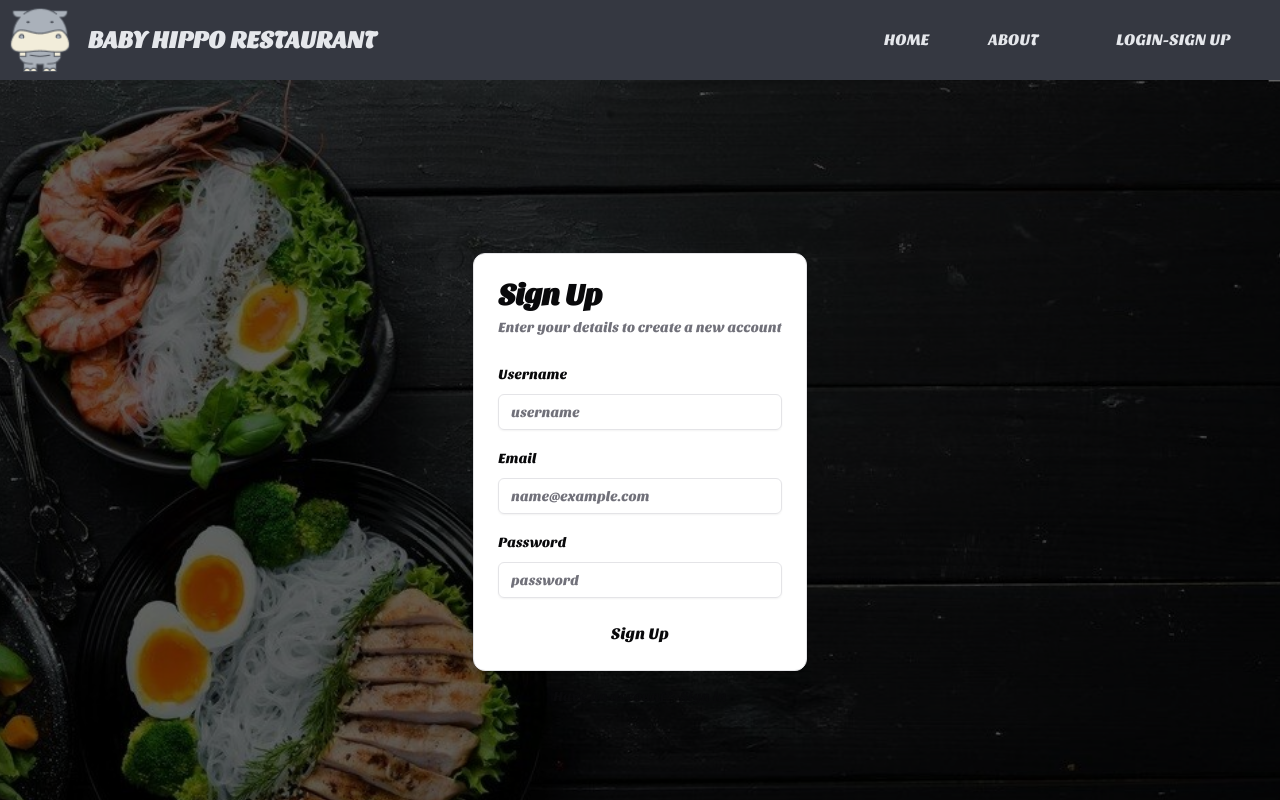
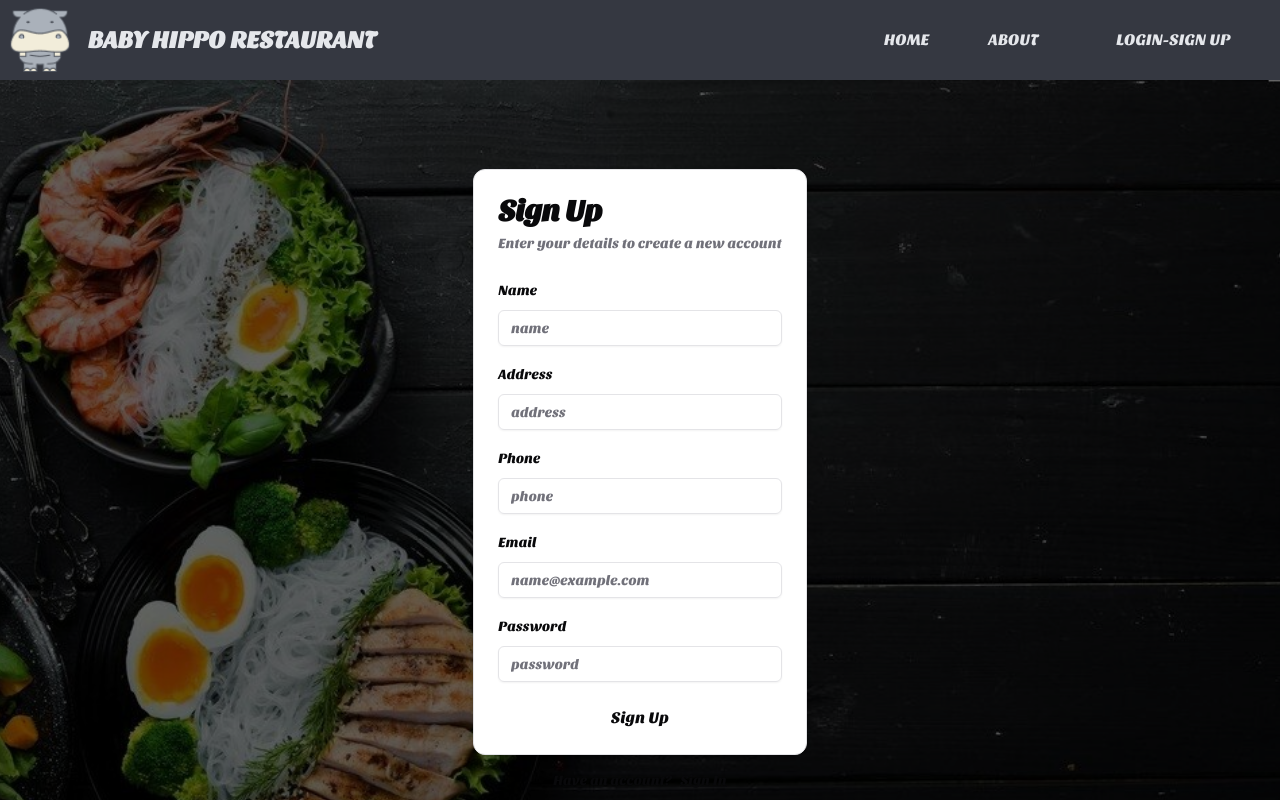
Before and after one commit to tranquangthuan1211/manage_restaurant, a Next.js app in the folder client/: page /signup in a window 1280 px wide. Shown: the top 800 px of the page. Built offline with nearby package versions, Linux system fonts and the light colour scheme; no server answers.

Commit message:
Update SignupForm.tsx

```diff
--- a/client/src/sections/forms/SignupForm.tsx
+++ b/client/src/sections/forms/SignupForm.tsx
@@ -21,9 +21,12 @@ export function SignupForm() {
 
   // State
   const [formData, setFormData] = useState({
-    username: "",
-    email: "",
-    password: "",
+    name: '',
+    address: '',
+    phone:'',
+    password: '',
+    email: '',
+    role: 'customer',
   });
 
   const [message, setMessage] = useState<string | null>(null);
@@ -61,13 +64,35 @@ export function SignupForm() {
           </CardHeader>
           <CardContent className="space-y-4">
             <div className="space-y-2">
-              <Label htmlFor="username">Username</Label>
+              <Label htmlFor="name">Name</Label>
               <Input
-                id="username"
-                name="username"
+                id="name"
+                name="name"
                 type="text"
-                placeholder="username"
-                value={formData.username}
+                placeholder="name"
+                value={formData.name}
+                onChange={handleChange}
+              />
+            </div>
+            <div className="space-y-2">
+              <Label htmlFor="address">Address</Label>
+              <Input
+                id="address"
+                name="address"
+                type="text"
+                placeholder="address"
+                value={formData.address}
+                onChange={handleChange}
+              />
+            </div>
+            <div className="space-y-2">
+              <Label htmlFor="phone">Phone</Label>
+              <Input
+                id="phone"
+                name="phone"
+                type="text"
+                placeholder="phone"
+                value={formData.phone}
                 onChange={handleChange}
               />
             </div>
```
